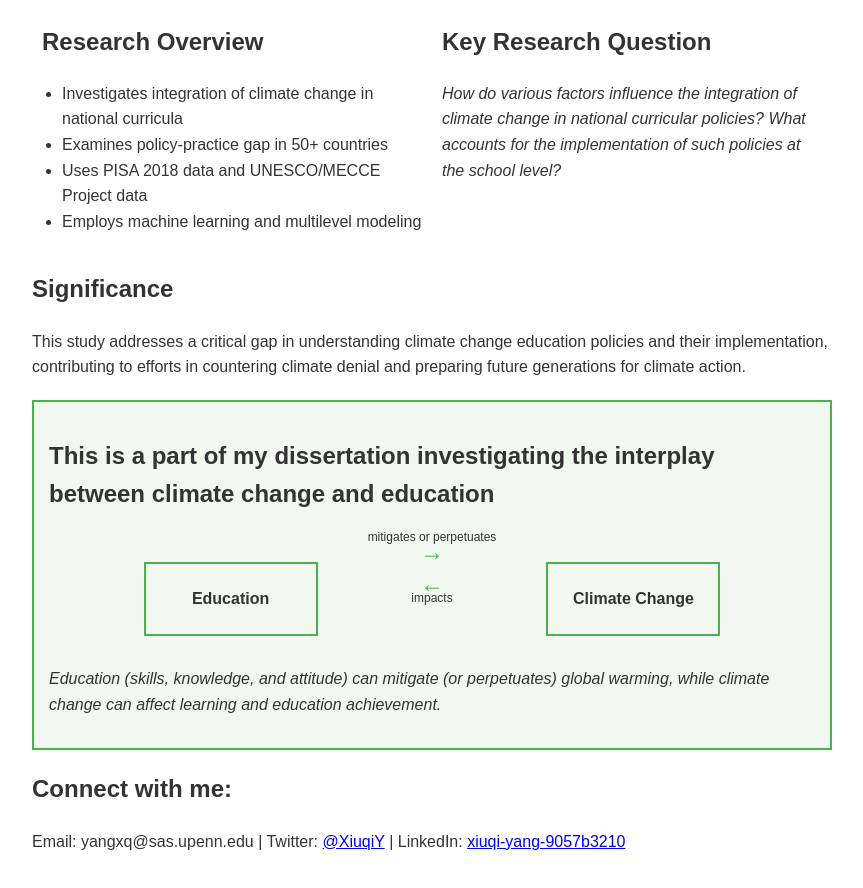
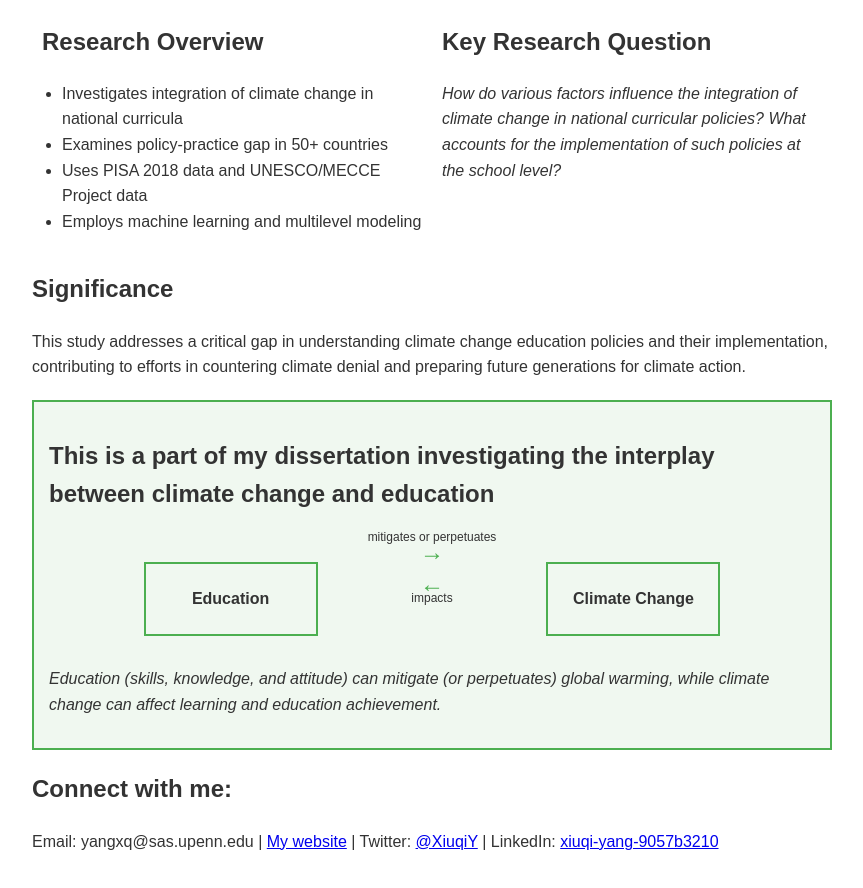
Before and after one commit to SukieXYang/IC2S2handout, a plain HTML site: page dissertation-handout-html.html in a window 1280 px wide. Shown: the part 326-1214 px from the top of the page, without its empty margins (208-1071 px from the left). Drawn offline with Linux system fonts and the light colour scheme.

Commit message:
Add files via upload

```diff
--- a/dissertation-handout-html.html
+++ b/dissertation-handout-html.html
@@ -136,7 +136,7 @@
 </div>
     <div class="contact">
         <h2>Connect with me:</h2>
-        <p>Email: yangxq@sas.upenn.edu | Twitter: <a href="https://twitter.com/XiuqiY">@XiuqiY</a> | LinkedIn: <a href="https://www.linkedin.com/in/xiuqi-yang-9057b3210/">xiuqi-yang-9057b3210</a></p>
+        <p>Email: yangxq@sas.upenn.edu | <a href="https://sociology.sas.upenn.edu/people/sukie-xiuqi-yang">My website</a> | Twitter: <a href="https://twitter.com/XiuqiY">@XiuqiY</a> | LinkedIn: <a href="https://www.linkedin.com/in/xiuqi-yang-9057b3210/">xiuqi-yang-9057b3210</a></p>
     </div>
 </body>
 </html>
```
